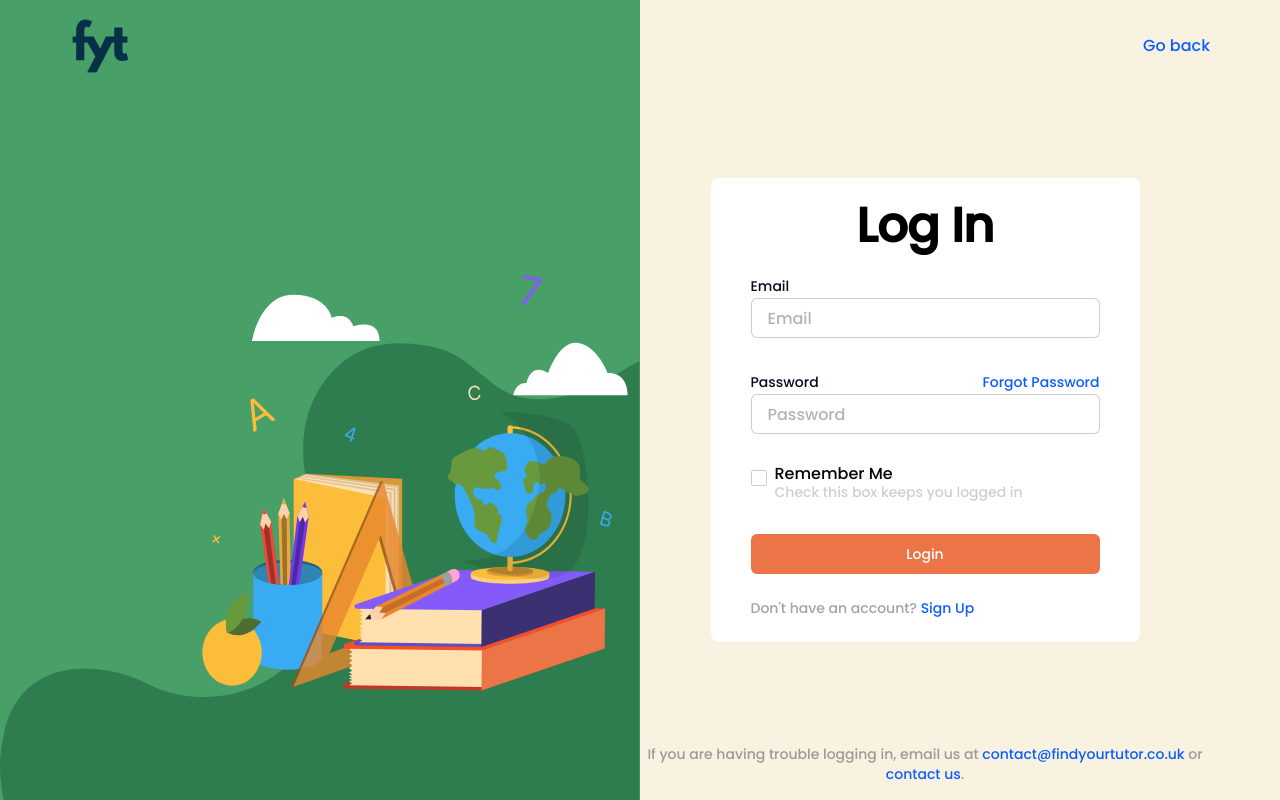
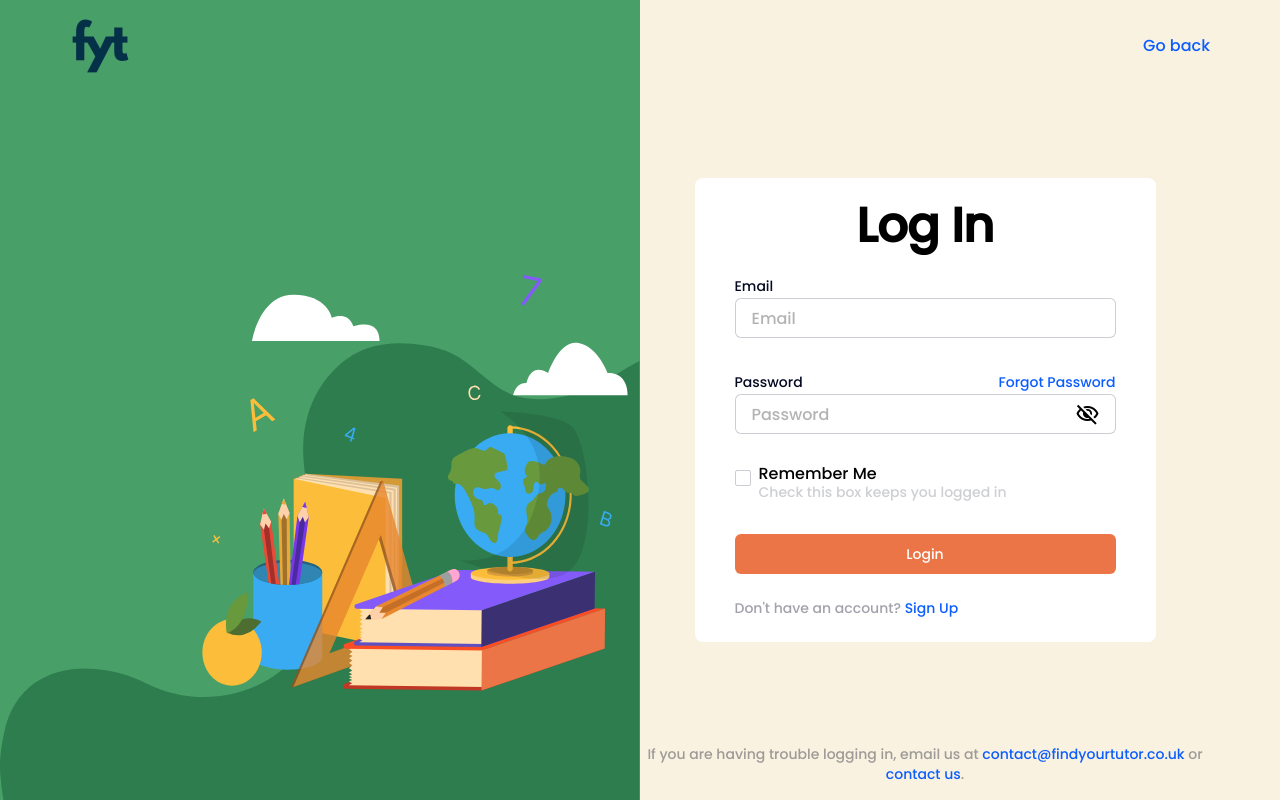
Before and after one commit to Yousuf24100286/findyourtutor, a Next.js app: page /auth/login in a window 1280 px wide. Built offline with nearby package versions, Linux system fonts and the light colour scheme; no server answers.

Commit message:
ui: password show/hide in login form

```diff
--- a/src/components/auth/login-form.tsx
+++ b/src/components/auth/login-form.tsx
@@ -2,7 +2,7 @@
 
 import * as z from "zod";
 import { useForm } from "react-hook-form";
-import { useTransition } from "react";
+import { useState, useTransition } from "react";
 import { zodResolver } from "@hookform/resolvers/zod";
 import Link from "next/link";
 
@@ -34,6 +34,7 @@ import { ResetForm } from "./reset-form";
 
 export const LoginForm = () => {
   const [isPending, startTransition] = useTransition();
+  const [passwordVisible, setPasswordVisible] = useState(false);
 
   const form = useForm<z.infer<typeof LoginSchema>>({
     resolver: zodResolver(LoginSchema),
@@ -101,7 +102,16 @@ export const LoginForm = () => {
 
               </FormLabel>
               <FormControl>
-                <Input type="password" placeholder="Password" {...field} />
+                <div className="relative">
+                  <Input type={passwordVisible == true ? 'text' : 'password'} className="pe-12" placeholder="Password" {...field} />
+                  <button className="material-symbols-outlined my-2 mx-4 absolute top-0 -right-0"
+                    onClick={() => setPasswordVisible(!passwordVisible)}
+                  >
+                    {passwordVisible == true ? 'visibility' : 'visibility_off'}
+                  </button>
+                </div>
+
+                {/* <Input type="password" placeholder="Password" {...field} /> */}
               </FormControl>
               <FormMessage />
             </FormItem>
```
